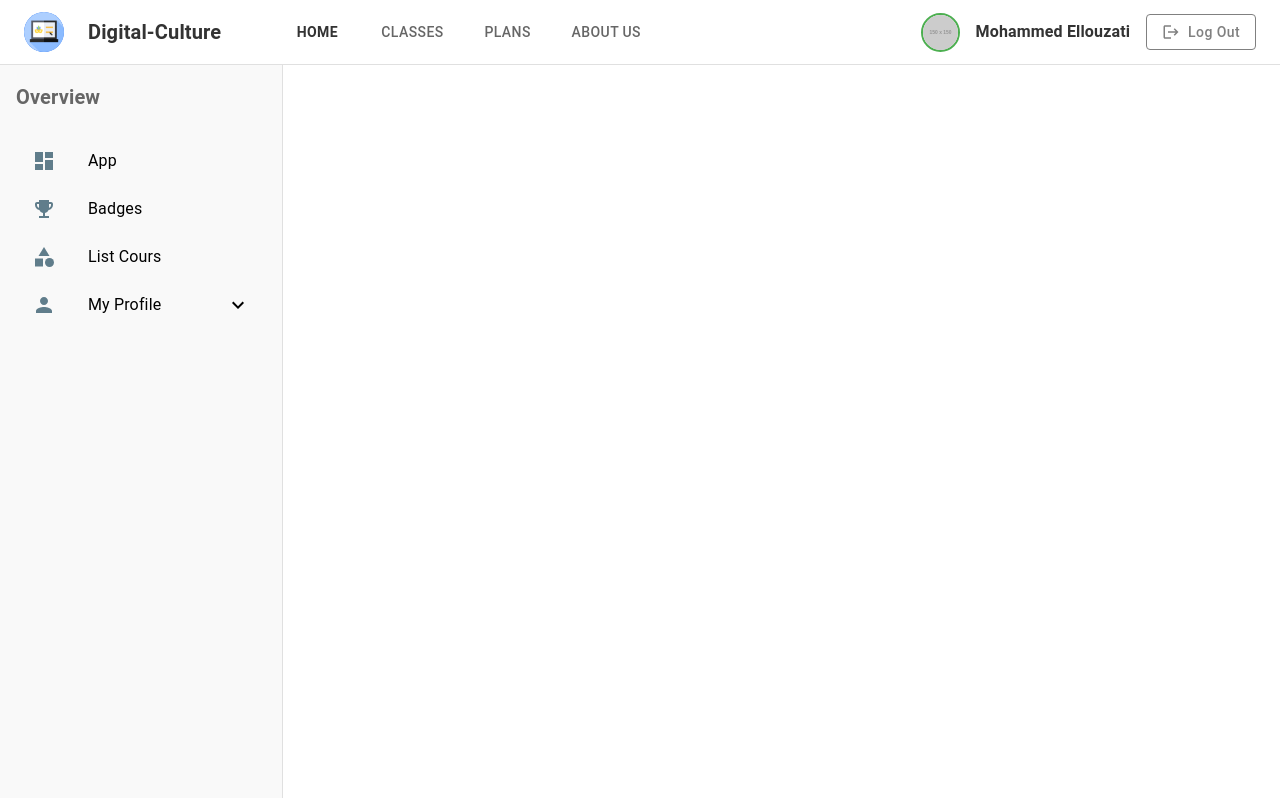
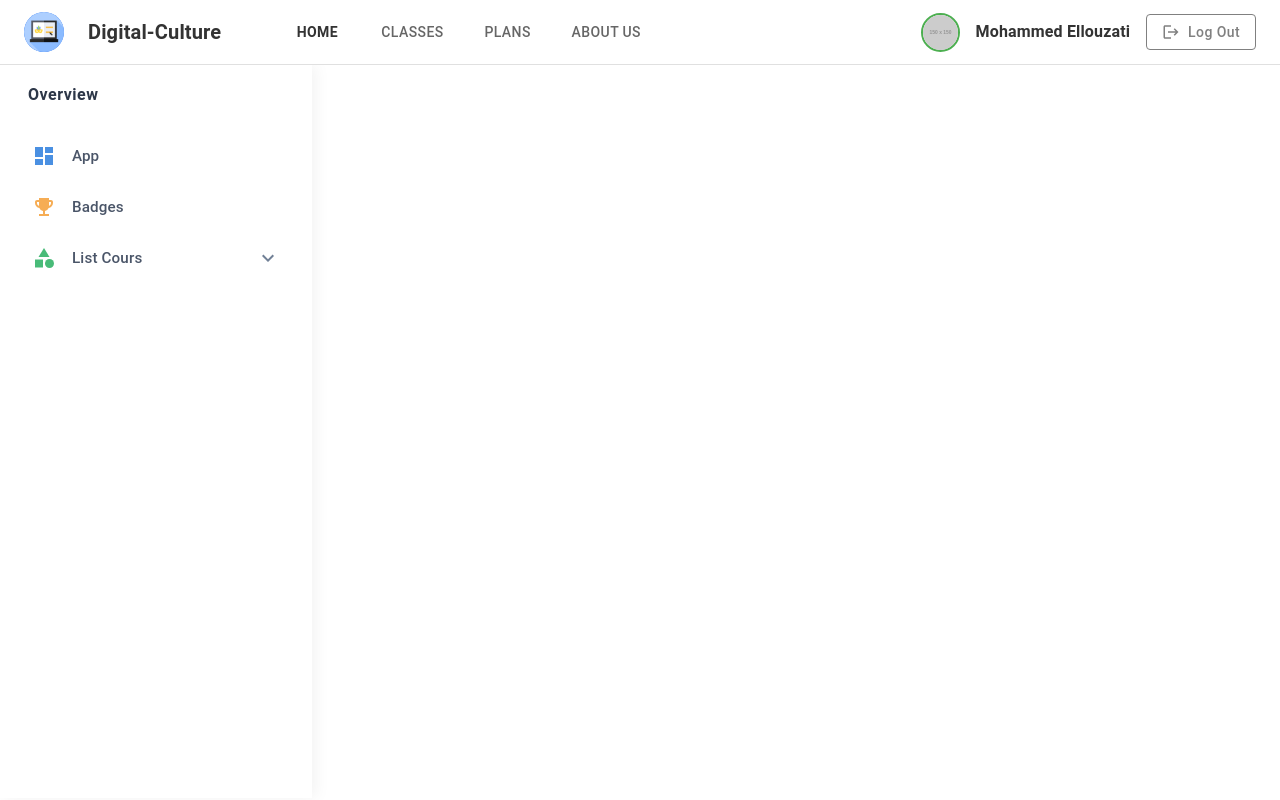
Before and after one commit to Ellouzati-Mohammed/Digital-Culture-frontend, a React (Create React App) app: page / in a window 1280 px wide. Built offline with nearby package versions, Linux system fonts and the light colour scheme; the HTML template or start-up script is replaced by a standard one.

Commit message:
sidebar modif 1

```diff
--- a/src/components/sidebar.js
+++ b/src/components/sidebar.js
@@ -16,70 +16,161 @@ import ExpandLess from "@mui/icons-material/ExpandLess";
 import ExpandMore from "@mui/icons-material/ExpandMore";
 
 const Sidebar = () => {
-  const [openUser, setOpenUser] = useState(false);
+  const [openListCatego, setOpenListCatego] = useState(false);
 
-  const handleUserClick = () => {
-    setOpenUser(!openUser);
+  const handleListCategoClick = () => {
+    setOpenListCatego(!openListCatego);
   };
 
   return (
     <Box
       sx={{
-        width: 250,
+        width: 280,
         height: "calc(100vh - 99px)",
-        backgroundColor: "#f9f9f9",
+        backgroundColor: "white",
         padding: 2,
-        borderRight: "1px solid #e0e0e0",
-        overflowY: "auto"
+        boxShadow: "4px 0 15px rgba(0, 0, 0, 0.05)",
+        overflowY: "auto",
+        transition: "all 0.3s ease",
       }}
     >
       {/* Overview Section */}
-      <Typography variant="h6" sx={{ fontWeight: "bold", mb: 2, color: "#666" }}>
+      <Typography
+        variant="subtitle1"
+        sx={{
+          fontWeight: 600,
+          mb: 2,
+          color: "#2d3748",
+          letterSpacing: "0.5px",
+          pl: 1.5
+        }}
+      >
         Overview
       </Typography>
-      <List>
-        <ListItem button>
-          <ListItemIcon>
-            <DashboardIcon sx={{ color: "#607d8b" }} />
+
+      <List sx={{ color: '#4a5568' }}>
+        {/* App Item */}
+        <ListItem
+          button
+          sx={{
+            borderRadius: "8px",
+            mb: 0.5,
+            '&:hover': {
+              backgroundColor: "#f0f4f9",
+            }
+          }}
+        >
+          <ListItemIcon sx={{ minWidth: "40px" }}>
+            <DashboardIcon sx={{ color: "#4a90e2", fontSize: "24px" }} />
           </ListItemIcon>
-          <ListItemText primary="App" />
-        </ListItem>
-        <ListItem button>
-          <ListItemIcon>
-            <EmojiEventsIcon sx={{ color: "#607d8b" }} />
-          </ListItemIcon>
-          <ListItemText primary="Badges" />
-        </ListItem>
-        <ListItem button>
-          <ListItemIcon>
-            <CategoryIcon sx={{ color: "#607d8b" }} />
-          </ListItemIcon>
-          <ListItemText primary="List Cours" />
+          <ListItemText
+            primary="App"
+            primaryTypographyProps={{
+              fontWeight: 500,
+              fontSize: "0.95rem"
+            }}
+          />
         </ListItem>
 
+        {/* Badges Item */}
         <ListItem
           button
-          onClick={handleUserClick}
           sx={{
-            backgroundColor:"transparent",
-            borderRadius: 1,
+            borderRadius: "8px",
+            mb: 0.5,
+            '&:hover': {
+              backgroundColor: "#f0f4f9",
+            }
           }}
         >
-          <ListItemIcon>
-            <PersonIcon sx={{ color: "#607d8b" }}/>
+          <ListItemIcon sx={{ minWidth: "40px" }}>
+            <EmojiEventsIcon sx={{ color: "#f6ad55", fontSize: "24px" }} />
           </ListItemIcon>
-          <ListItemText primary="My Profile" />
-          {openUser ? <ExpandLess /> : <ExpandMore />}
+          <ListItemText
+            primary="Badges"
+            primaryTypographyProps={{
+              fontWeight: 500,
+              fontSize: "0.95rem"
+            }}
+          />
         </ListItem>
-        <Collapse in={openUser} timeout="auto" unmountOnExit>
+
+        {/* Categories Section */}
+        <ListItem
+          button
+          onClick={handleListCategoClick}
+          sx={{
+            borderRadius: "8px",
+            mb: 0.5,
+            '&:hover': {
+              backgroundColor: "#f0f4f9",
+            }
+          }}
+        >
+          <ListItemIcon sx={{ minWidth: "40px" }}>
+            <CategoryIcon sx={{ color: "#48bb78", fontSize: "24px" }} />
+          </ListItemIcon>
+          <ListItemText
+            primary="List Cours"
+            primaryTypographyProps={{
+              fontWeight: 500,
+              fontSize: "0.95rem"
+            }}
+          />
+          {openListCatego ?
+            <ExpandLess sx={{ color: "#718096" }} /> :
+            <ExpandMore sx={{ color: "#718096" }} />}
+        </ListItem>
+
+        {/* Nested Categories */}
+        <Collapse in={openListCatego} timeout="auto" unmountOnExit>
           <List component="div" disablePadding>
-            <ListItem button sx={{ pl: 4 }}>
-              <ListItemText primary="Profile" />
-            </ListItem>
+            {[
+              "Littératie numérique (Digital Literacy)",
+              "Médias et communication numérique",
+              "Art et design numérique",
+              "Cybersécurité et éthique numérique",
+              "Sociologie et anthropologie numérique",
+              "Programmation et technologies émergentes",
+              "Storytelling et création de contenu",
+              "Économie numérique et e-commerce",
+              "Propriété intellectuelle et droit numérique",
+              "Éducation et pédagogie numérique",
+              "Environnement et numérique",
+              "Recherche numérique et data science"
+            ].map((text) => (
+              <ListItem
+                button
+                key={text}
+                sx={{
+                  pl: 4,
+                  borderRadius: "6px",
+                  '&:hover': {
+                    backgroundColor: "#ebf8ff",
+                  },
+                  '&:before': {
+                    content: '""',
+                    position: 'absolute',
+                    left: 24,
+                    height: '60%',
+                    width: '2px',
+                    bgcolor: '#cbd5e0'
+                  }
+                }}
+              >
+                <ListItemText
+                  primary={text}
+                  primaryTypographyProps={{
+                    fontSize: "0.875rem",
+                    color: "#4a5568",
+                    fontWeight: 500
+                  }}
+                />
+              </ListItem>
+            ))}
           </List>
         </Collapse>
       </List>
-
     </Box>
   );
 };
```
